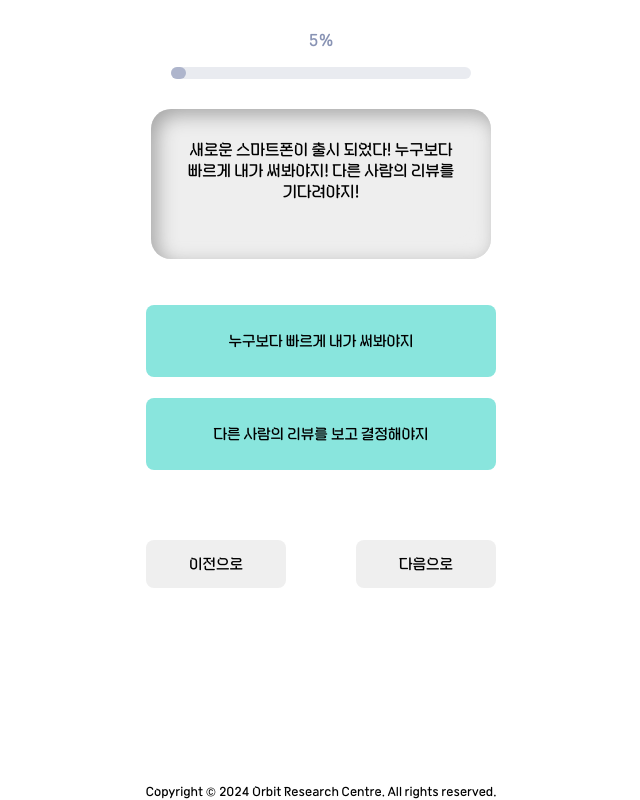
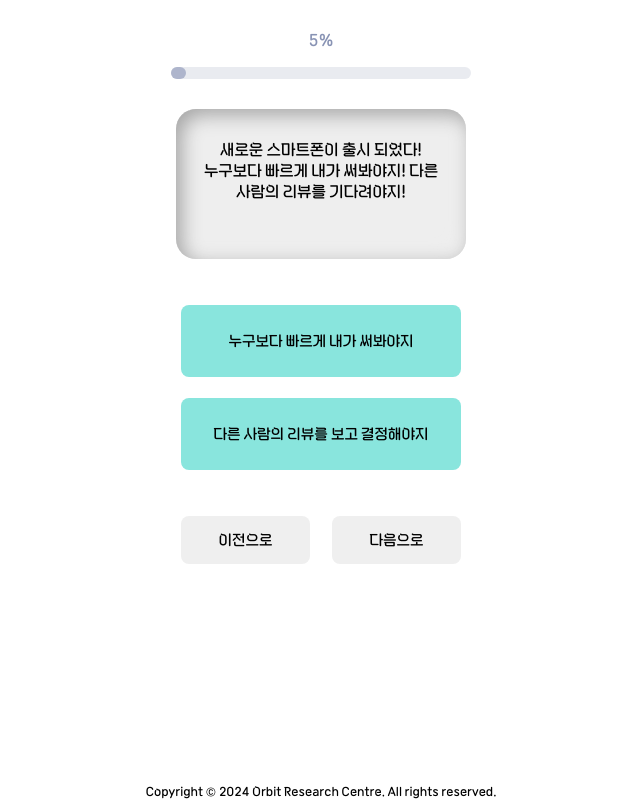
Before and after one commit to orbit-kr/distro-clock, a React (Create React App) app: page /distro-clock/question in a window 1280 px wide. Shown: the whole page, without its empty margins (319-959 px from the left). Built offline with nearby package versions, Linux system fonts and the light colour scheme.

Commit message:
FEAT: improve design more

```diff
--- a/src/pages/Question.scss
+++ b/src/pages/Question.scss
@@ -15,7 +15,7 @@
 }
 
 .qustion-desc {
-  width: 300px;
+  width: 250px;
   height: 100px;
   justify-content: center;
   align-items: center;
@@ -40,7 +40,7 @@
   padding: 15px;
 
   button {
-    width: 350px !important;
+    width: 280px !important;
     display: flex;
     justify-content: center !important;
     align-items: center !important;
@@ -57,11 +57,11 @@
 
 .button-group {
   button {
-    width: 140px;
+    width: 129px;
     font-size: 15px;
     height: 6vh !important;
     border-radius: 1vh !important;
     border: none;
-    margin: 35px;
+    margin: 11px;
   }
 }
--- a/src/pages/Result.scss
+++ b/src/pages/Result.scss
@@ -12,7 +12,7 @@
   flex-direction: column;
   justify-content: center;
   align-items: center;
-  padding: 30px;
+  padding-top: 30px;
 }
 
 .result-image-div {
```
